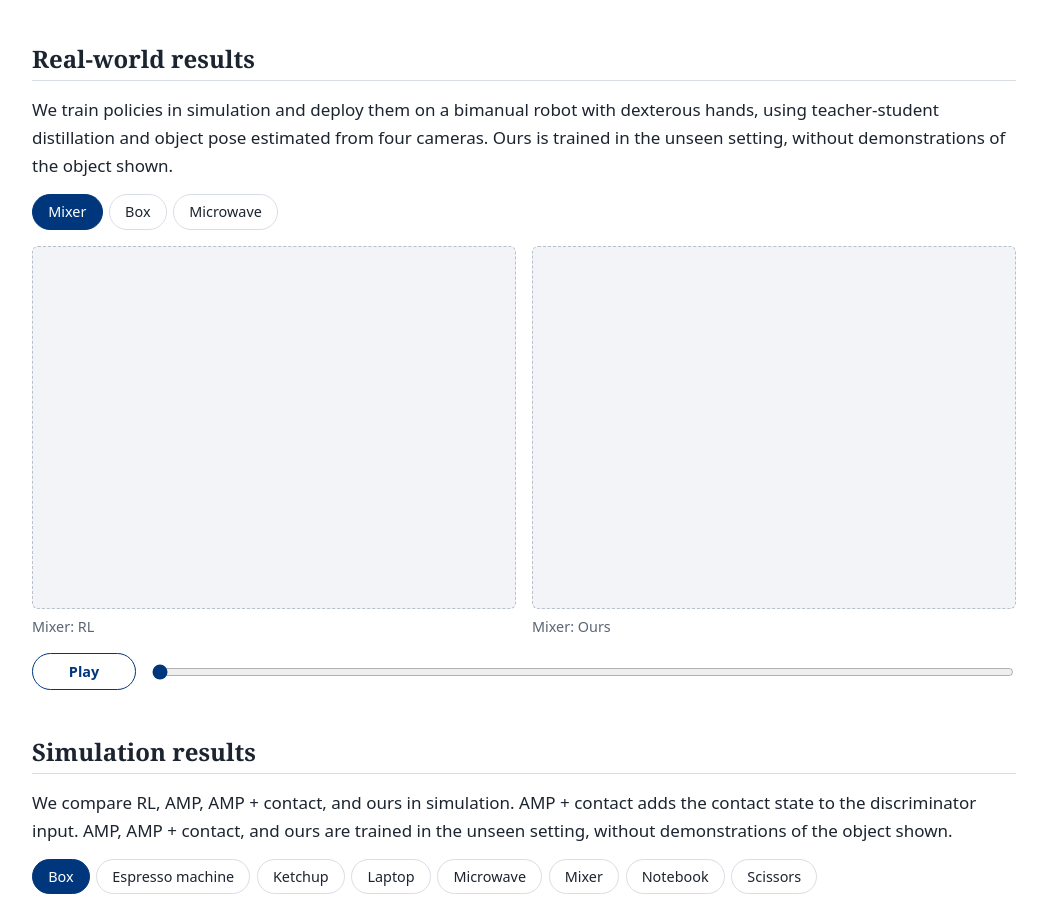
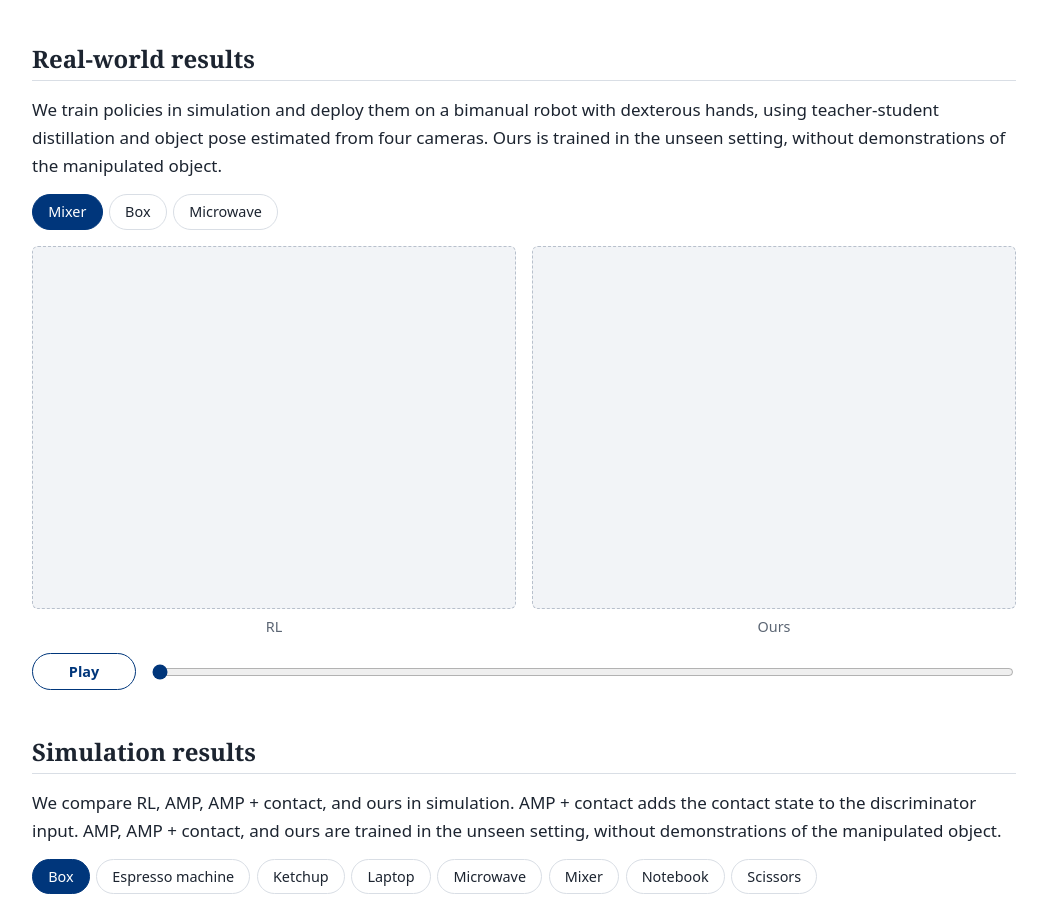
Before and after one commit to humanlikedexteroushands/humanlike-dexterous-hands-manipulation, a plain HTML site: page index.html in a window 1280 px wide. Shown: the part 2117-3024 px from the top of the page, without its empty margins (116-1163 px from the left). Drawn offline with Linux system fonts and the light colour scheme.

Commit message:
update html

```diff
--- a/index.html
+++ b/index.html
@@ -28,7 +28,7 @@ a{color:var(--accent)}
 .media img{object-fit:contain;background:var(--wash)}
 .r43 .media{aspect-ratio:4/3}
 figure{margin:0}
-figcaption{font-size:.9rem;color:var(--muted);margin-top:.4rem}
+figcaption{text-align:center;font-size:.9rem;color:var(--muted);margin-top:.4rem}
 .grid{display:grid;gap:1rem}
 .c2{grid-template-columns:repeat(2,1fr)}
 @media (max-width:640px){.c2{grid-template-columns:1fr}}
@@ -91,11 +91,11 @@ tr.avg th{font-weight:600}
 </ol>
 
 <h2>Real-world results</h2>
-<p>We train policies in simulation and deploy them on a bimanual robot with dexterous hands, using teacher-student distillation and object pose estimated from four cameras. Ours is trained in the unseen setting, without demonstrations of the object shown.</p>
+<p>We train policies in simulation and deploy them on a bimanual robot with dexterous hands, using teacher-student distillation and object pose estimated from four cameras. Ours is trained in the unseen setting, without demonstrations of the manipulated object.</p>
 <div id="real"></div>
 
 <h2>Simulation results</h2>
-<p>We compare RL, AMP, AMP + contact, and ours in simulation. AMP + contact adds the contact state to the discriminator input. AMP, AMP + contact, and ours are trained in the unseen setting, without demonstrations of the object shown.</p>
+<p>We compare RL, AMP, AMP + contact, and ours in simulation. AMP + contact adds the contact state to the discriminator input. AMP, AMP + contact, and ours are trained in the unseen setting, without demonstrations of the manipulated object.</p>
 <div id="sim"></div>
 
 <h2>Human study</h2>
@@ -141,7 +141,7 @@ function tabs(id,items,render){
   show(0);
 }
 tabs('real',[['mixer','Mixer'],['box','Box'],['microwave','Microwave']],
-  ([k,n])=>`<div class="grid c2 r43">${V('real_'+k+'_rl',n+': RL')}${V('real_'+k+'_ours',n+': Ours')}</div>${SYNC}`);
+  ([k,n])=>`<div class="grid c2 r43">${V('real_'+k+'_rl','RL')}${V('real_'+k+'_ours','Ours')}</div>${SYNC}`);
 tabs('sim',[['box','Box'],['espresso','Espresso machine'],['ketchup','Ketchup'],['laptop','Laptop'],['microwave','Microwave'],['mixer','Mixer'],['notebook','Notebook'],['scissors','Scissors']],
   ([k,n])=>`<div class="grid c2">${V('sim_'+k+'_rl','RL')}${V('sim_'+k+'_amp','AMP')}${V('sim_'+k+'_ampc','AMP + contact')}${V('sim_'+k+'_ours','Ours')}</div>${SYNC}`);
 
```
